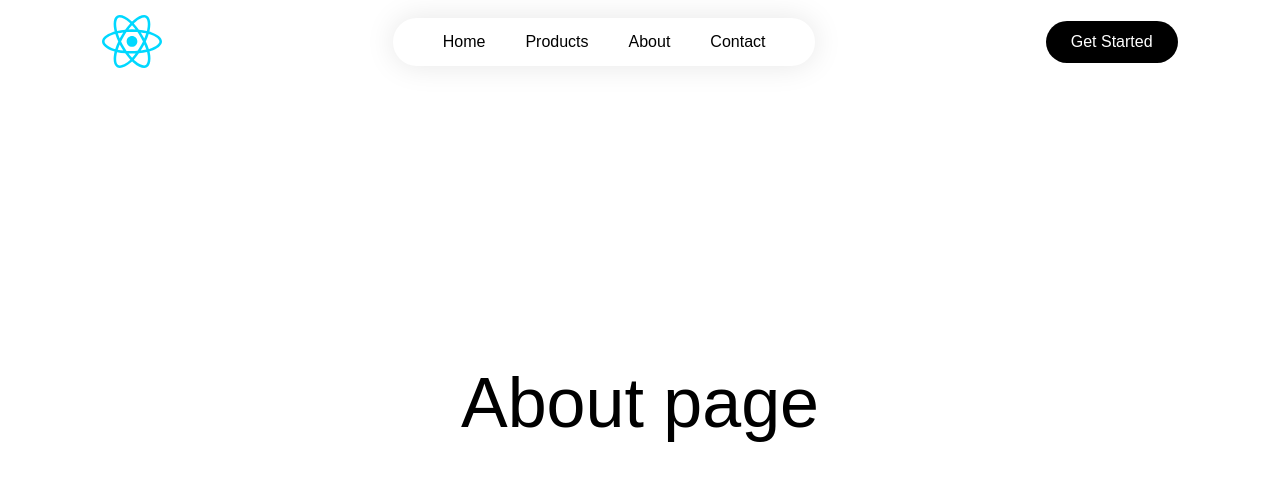
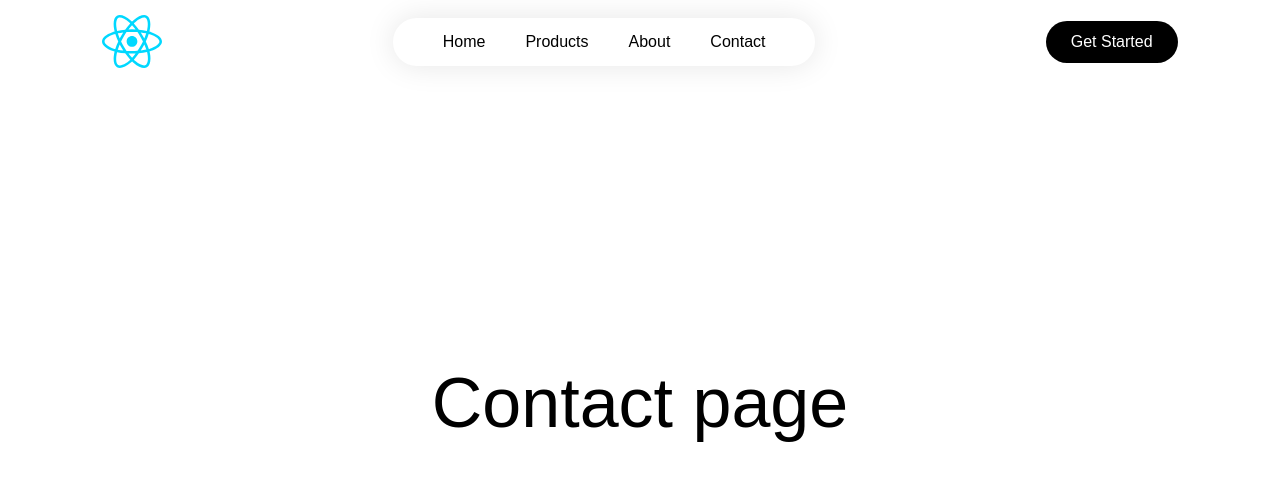
Before and after one commit to electrixky/router-practice, a React (Vite) app: page /contact in a window 1280 px wide. Shown: the top 480 px of the page. Built offline with nearby package versions, Linux system fonts and the light colour scheme.

Commit message:
routing set up

```diff
--- a/src/components/Navbar.jsx
+++ b/src/components/Navbar.jsx
@@ -1,15 +1,24 @@
 import React from 'react';
 import logo from '../assets/react.svg'
+import {Link} from "react-router-dom";
 
-function Navbar(props) {
+function Navbar() {
     return (
         <div className="navbar">
             <img src={logo} alt="" width={"60px"}/>
             <ul>
-                <li>Home</li>
-                <li>Products</li>
-                <li>About</li>
-                <li>Contact</li>
+                <Link to={'/'}>
+                    <li>Home</li>
+                </Link>
+                <Link to={'/products'}>
+                    <li>Products</li>
+                </Link>
+                <Link to={'/about'}>
+                    <li>About</li>
+                </Link>
+                <Link to={'/contact'}>
+                    <li>Contact</li>
+                </Link>
             </ul>
             <button>Get Started</button>
         </div>
--- a/src/pages/Contact.jsx
+++ b/src/pages/Contact.jsx
@@ -3,7 +3,7 @@ import React from 'react';
 function Contact(props) {
     return (
         <div>
-            <h1>About page</h1>
+            <h1>Contact page</h1>
         </div>
     );
 }
```
